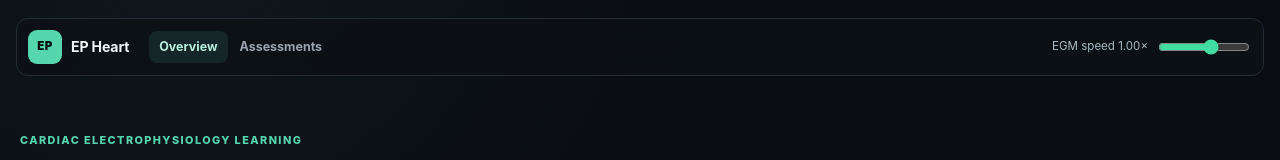
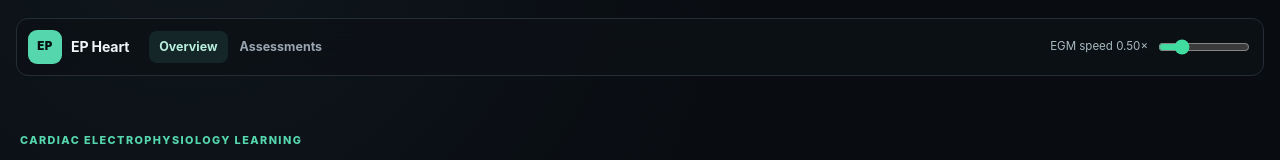
Before and after one commit to Niedharsan/ep-heart-physics-base, a React (Vite) app: page / in a window 1280 px wide. Shown: the top 160 px of the page. Built offline with nearby package versions, Linux system fonts and the light colour scheme.

Commit message:
Default all EGM playback to half speed

```diff
--- a/src/assessment/AssessmentApp.tsx
+++ b/src/assessment/AssessmentApp.tsx
@@ -158,7 +158,7 @@ function IntervalAssessmentApp({ assessmentView, assessmentMode }: IntervalAsses
   const [classification, setClassification] = useState<IntervalClassification | ''>('');
   const [running, setRunning] = useState(true);
   const [playheadMs, setPlayheadMs] = useState(0);
-  const [playbackRate, setPlaybackRate] = useState(1);
+  const [playbackRate, setPlaybackRate] = useState(0.5);
   const [attempts, setAttempts] = useState<readonly StoredAttempt[]>(() => loadAttempts());
   const [latestAttempt, setLatestAttempt] = useState<StoredAttempt | null>(null);
   const [feedbackNotes, setFeedbackNotes] = useState('');
--- a/src/assessment/EgmCaliperCanvas.tsx
+++ b/src/assessment/EgmCaliperCanvas.tsx
@@ -55,7 +55,7 @@ export function EgmCaliperCanvas({
   running,
   playheadMs,
   onCalipersChange,
-  playbackRate = 1,
+  playbackRate = 0.5,
   onPlaybackRateChange,
   allowExpand = true,
 }: EgmCaliperCanvasProps) {
--- a/src/assessment/traces/RunningEgmStrip.tsx
+++ b/src/assessment/traces/RunningEgmStrip.tsx
@@ -43,7 +43,7 @@ export function RunningEgmStrip({
   const [running, setRunning] = useState(autoPlay);
   const [replayKey, setReplayKey] = useState(0);
   const [expanded, setExpanded] = useState(false);
-  const [playbackRate, setPlaybackRate] = useState(1);
+  const [playbackRate, setPlaybackRate] = useState(0.5);
   const [measuring, setMeasuring] = useState(false);
   const [calipers, setCalipers] = useState([0.2, 0.6]);
   const reactId = safeId(useId());
--- a/src/clientPreview/ClientModuleNav.tsx
+++ b/src/clientPreview/ClientModuleNav.tsx
@@ -18,7 +18,7 @@ const navigationItems: ReadonlyArray<{
 ]);
 
 export function ClientModuleNav({ current }: ClientModuleNavProps) {
-  const [speed, setSpeed] = useState(1);
+  const [speed, setSpeed] = useState(0.5);
   function updateSpeed(event: ChangeEvent<HTMLInputElement>): void {
     const next = Number(event.target.value);
     setSpeed(next);
```
